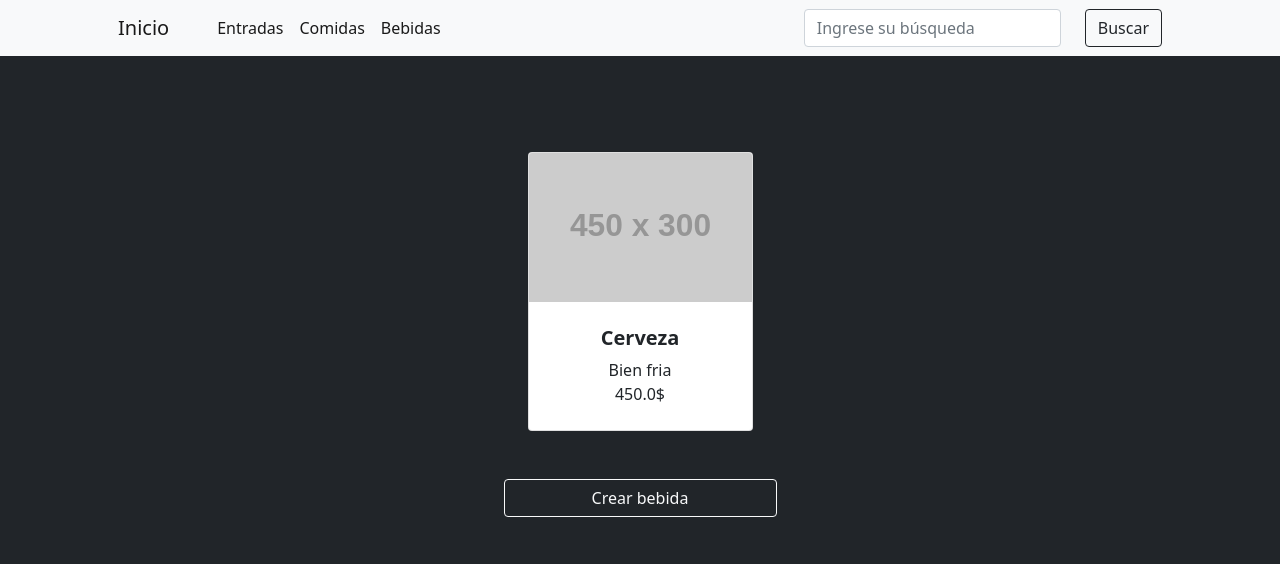
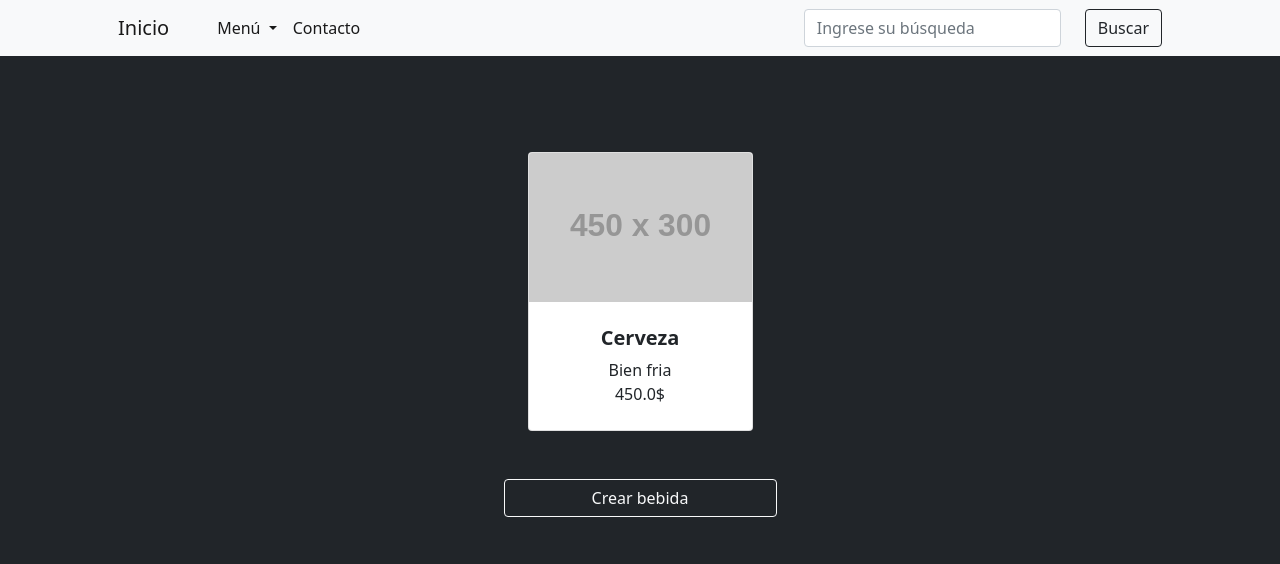
Before and after one commit to JesusEP/ProyectoFinal, a Django app: page /bebidas/ in a window 1280 px wide. Shown: the top 564 px of the page. Run offline with Django 4.2, Linux system fonts and the light colour scheme; data comes from the database, SQL or seed files in the repository; grey boxes labelled with a size stand in for pictures from a placeholder-image service; some libraries are stand-ins or nearby versions.

Commit message:
Primer commit de la rama

```diff
--- a/RestaurantPython/RestaurantPython/templates/base.html
+++ b/RestaurantPython/RestaurantPython/templates/base.html
@@ -1,6 +1,7 @@
 {% load static %}
 <!DOCTYPE html>
 <html lang="en">
+
 <head>
     <meta charset="utf-8" />
     <meta name="viewport" content="width=device-width, initial-scale=1, shrink-to-fit=no" />
@@ -8,27 +9,46 @@
     <meta name="author" content="" />
     <title>Restaurant Python</title>
     <!-- Favicon-->
-        <link rel="icon" type="image/x-icon" href="http://www.pizzeriaviamercanti.ca/wp-content/uploads/2016/09/cropped-Favicon-1.png" />
+    <link rel="icon" type="image/x-icon"
+        href="http://www.pizzeriaviamercanti.ca/wp-content/uploads/2016/09/cropped-Favicon-1.png" />
     <!-- Bootstrap icons-->
     <link href="https://cdn.jsdelivr.net/npm/bootstrap-icons@1.5.0/font/bootstrap-icons.css" rel="stylesheet" />
     <!-- Core theme CSS (includes Bootstrap)-->
     <link href="{% static 'css/styles.css' %}" rel="stylesheet" />
 </head>
+
 <body>
 
     <!-- Navigation-->
     <nav class="navbar navbar-expand-lg navbar-light bg-light">
         <div class="container px-4 px-lg-5">
             <a class="navbar-brand" href="/">Inicio</a>
-                <button class="navbar-toggler" type="button" data-bs-toggle="collapse" data-bs-target="#navbarSupportedContent" aria-controls="navbarSupportedContent" aria-expanded="false" aria-label="Toggle navigation"><span class="navbar-toggler-icon"></span></button>
+            <button class="navbar-toggler" type="button" data-bs-toggle="collapse"
+                data-bs-target="#navbarSupportedContent" aria-controls="navbarSupportedContent" aria-expanded="false"
+                aria-label="Toggle navigation"><span class="navbar-toggler-icon"></span></button>
             <div class="collapse navbar-collapse" id="navbarSupportedContent">
                 <ul class="navbar-nav me-auto mb-2 mb-lg-0 ms-lg-4">
-                        <li class="nav-item"><a class="nav-link active" aria-current="page" href="/entradas/">Entradas</a></li>
-                        <li class="nav-item"><a class="nav-link active" aria-current="page" href="/comidas/">Comidas</a></li>
-                        <li class="nav-item"><a class="nav-link active" aria-current="page" href="/bebidas/">Bebidas</a></li>
+                    <li class="nav-item dropdown">
+                        <a class="nav-link dropdown-toggle active" href="#" id="navbarDropdown" role="button"
+                            data-bs-toggle="dropdown" aria-expanded="false">
+                            Menú
+                        </a>
+                        <ul class="dropdown-menu bg-light" aria-labelledby="navbarDropdown">
+                            <li class="dropdown-item"><a class="nav-link active" aria-current="page"
+                                    href="/entradas/">Entradas</a></li>
+                            <li class="dropdown-item"><a class="nav-link active" aria-current="page"
+                                    href="/comidas/">Comidas</a></li>
+                            <li class="dropdown-item"><a class="nav-link active" aria-current="page"
+                                    href="/bebidas/">Bebidas</a></li>
+                        </ul>
+                    </li>
+                    <li class="nav-item">
+                        <a class="nav-link active" aria-current="page" href="/contacto/">Contacto</a>
+                      </li>
                 </ul>
                 <form class="d-flex" role="search" action="/busqueda/" method="GET">
-                        <input class="form-control me-4" type="text" placeholder="Ingrese su búsqueda" aria-label="Search" name="search">
+                    <input class="form-control me-4 ms-lg-4" type="text" placeholder="Ingrese su búsqueda" aria-label="Search"
+                        name="search">
                     <button class="btn btn-outline-dark " type="submit">Buscar</button>
                 </form>
             </div>
@@ -39,9 +59,12 @@
     {% endblock %}
     <!-- Footer-->
     <footer class="py-5 bg-light">
-            <div class="container"><p class="m-0 text-center text-black">Copyright &copy; Jorge, Guille y Jesus 2022</p></div>
+        <div class="container">
+            <p class="m-0 text-center text-black">Copyright &copy; Jorge, Guille y Jesus 2022</p>
+        </div>
     </footer>
     <!-- Bootstrap core JS-->
     <script src="https://cdn.jsdelivr.net/npm/bootstrap@5.1.3/dist/js/bootstrap.bundle.min.js"></script>
 </body>
+
 </html>
```
Lines whose indentation alone changed are shown as unchanged.
